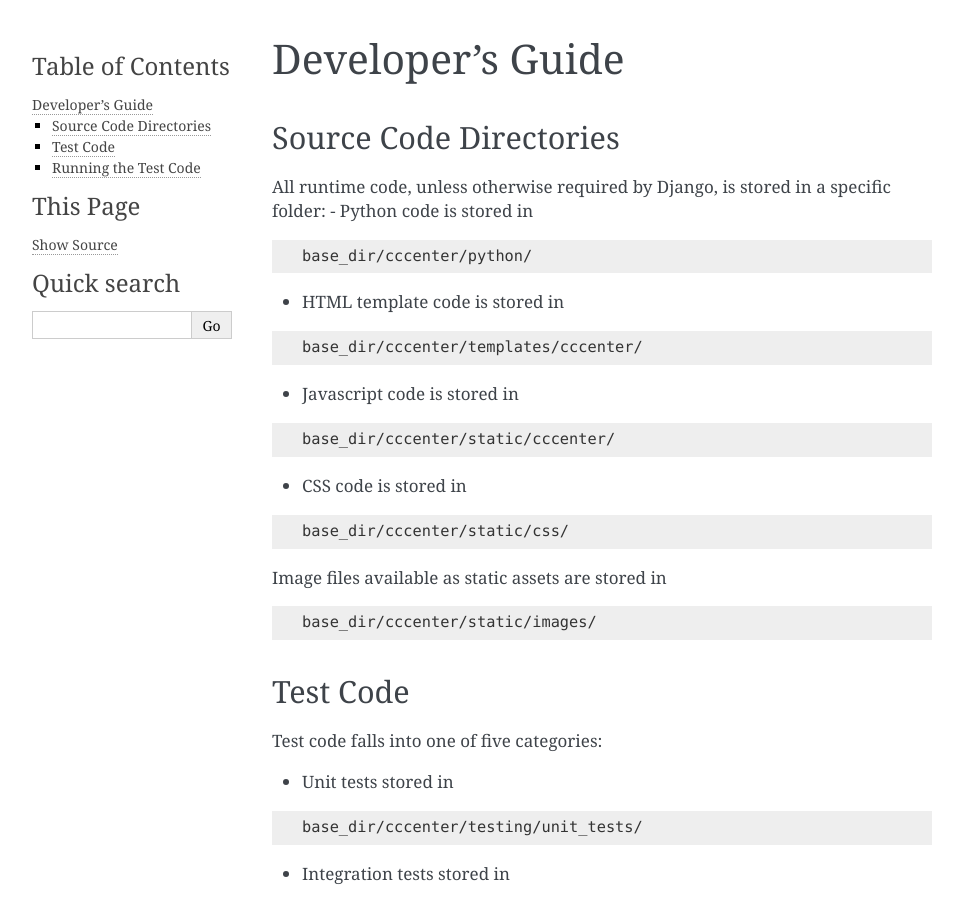
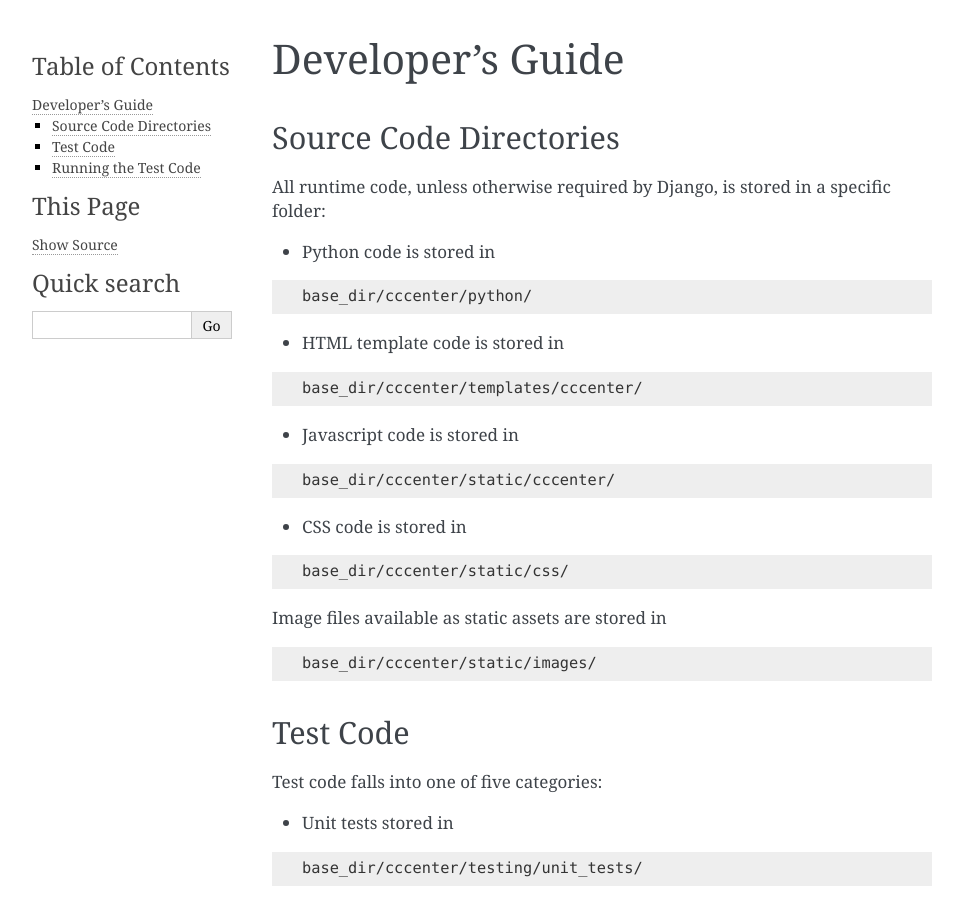
Before and after one commit to lrascius/CodeCipherCenter, a Sphinx documentation site: the page built from docs/developers_guide.rst, in a window 1280 px wide and 900 px high. Shown: the whole window, without its empty margins (148-1111 px from the left). Built offline with Sphinx 7.4.7, drawn with Linux system fonts in a browser that asks for light colours.

```diff
--- a/docs/developers_guide.rst
+++ b/docs/developers_guide.rst
@@ -5,33 +5,34 @@ Source Code Directories
 +++++++++++++++++++++++
 
 All runtime code, unless otherwise required by Django, is stored in a specific folder:
+
 - Python code is stored in
 
-.. code-block:: shell-session
+.. code-block:: console
 
    base_dir/cccenter/python/
 
 - HTML template code is stored in
 
-.. code-block:: shell-session
+.. code-block:: console
 
    base_dir/cccenter/templates/cccenter/
 
 - Javascript code is stored in
 
-.. code-block:: shell-session
+.. code-block:: console
 
    base_dir/cccenter/static/cccenter/
 
 - CSS code is stored in
 
-.. code-block:: shell-session
+.. code-block:: console
 
    base_dir/cccenter/static/css/
 
 Image files available as static assets are stored in
 
-.. code-block:: shell-session
+.. code-block:: console
 
    base_dir/cccenter/static/images/
 
@@ -42,25 +43,25 @@ Test code falls into one of five categories:
 
 - Unit tests stored in
 
-.. code-block:: shell-session
+.. code-block:: console
 
    base_dir/cccenter/testing/unit_tests/
 
 - Integration tests stored in
 
-.. code-block:: shell-session
+.. code-block:: console
 
    base_dir/cccenter/testing/integration_tests/
 
 - Acceptance tests stored in
 
-.. code-block:: shell-session
+.. code-block:: console
 
    base_dir/cccenter/testing/acceptance_tests/
 
 - HTML verification files stored in
 
-.. code-block:: shell-session
+.. code-block:: console
 
    base_dir/cccenter/testing/html_validation/
 
@@ -71,7 +72,7 @@ Running the Test Code
 
 To run the unit and integration tests, enter:
 
-.. code-block:: shell-session
+.. code-block:: console
 
    python3 manage.py test
 
@@ -79,7 +80,7 @@ while in the base_dir.
 
 To run the HTML validation tests, enter:
 
-.. code-block:: shell-session
+.. code-block:: console
 
    ./validate
 
@@ -88,7 +89,7 @@ while in the base_dir.
 To run the acceptance test, open Firefox, then open Selenium (make sure it's installed first, see installation guide).
 Once Selenium is open, click on File > Open... and navigate to
 
-.. code-block:: shell-session
+.. code-block:: console
 
    base_dir/cccenter/testing/acceptance_tests/test_case.html
 
@@ -96,7 +97,7 @@ Once the tests are loaded, click on "Play entire test suite". The acceptance tes
 
 To find the pylint score for the website, run:
 
-.. code-block:: shell-session
+.. code-block:: console
 
    pylint cccenter/
 
```
Also changed, not shown: docs/installation_guide.rst (+9 -9 lines), 3 other files.
